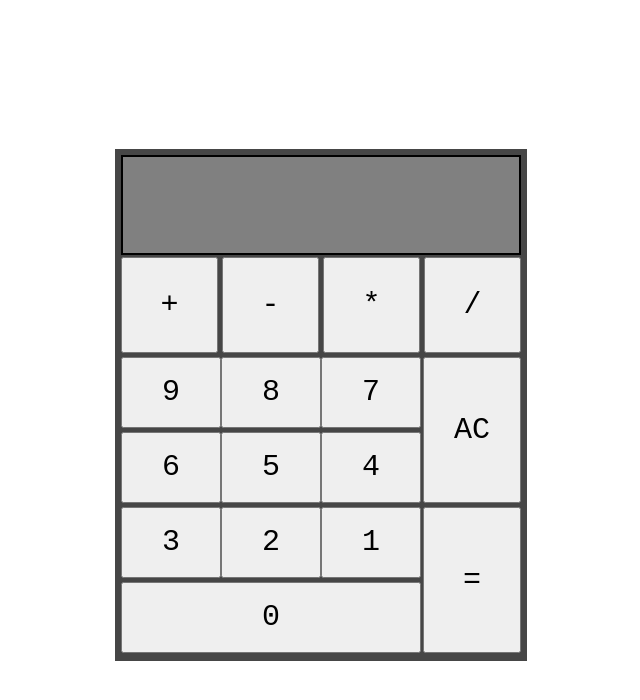
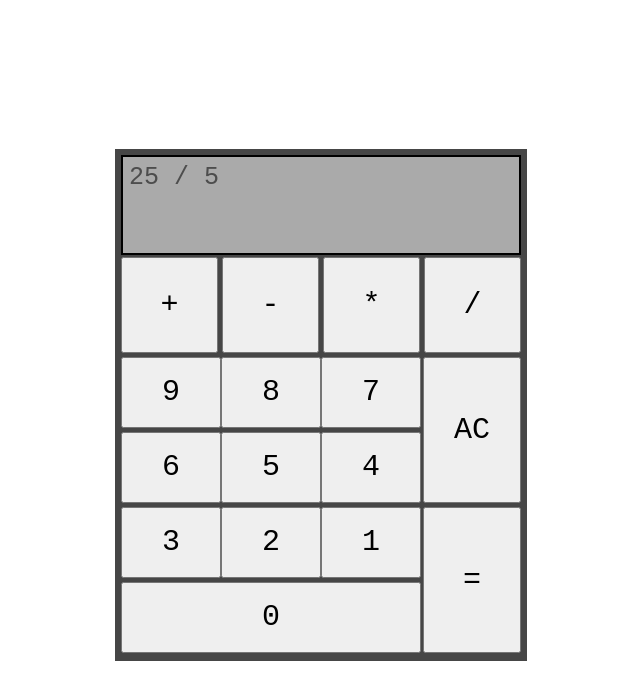
Before and after one commit to DiligentViking/the-calculator, a plain HTML site: page index.html in a window 1280 px wide. Shown: the whole page, without its empty margins (319-959 px from the left). Drawn offline with Linux system fonts and the light colour scheme.

Commit message:
Add display organization and styling

```diff
--- a/index.html
+++ b/index.html
@@ -9,7 +9,10 @@
 </head>
 <body>
   <div id="calculator">
-    <div id="display"></div>
+    <div id="display-container">
+      <div id="top-display">25 / 5</div>
+      <div id="display"></div>
+    </div>
     <div id="operators">
       <button id="*">+</button>
       <button id="-">-</button>
--- a/style.css
+++ b/style.css
@@ -27,11 +27,24 @@ body {
   font-family: monospace;
 }
 
+#display-container {
+  background-color: rgb(170, 170, 170);
+  border: 2px solid black;
+  padding: 6px;
+  box-sizing: border-box;
+  height: 100px;
+}
+
+#top-display {
+  font-size: 25px;
+  color: rgb(77, 77, 77);
+  height: 25%;
+}
+
 #display {
-  background-color: gray;
-  border: 2px solid black;
-  height: 100px;
-  box-sizing: border-box;
+  font-size: 40px;
+  text-align: right;
+  height: 75%;
 }
 
 #operators {
```
Also changed, not shown: script.js (line endings or trailing spaces).
